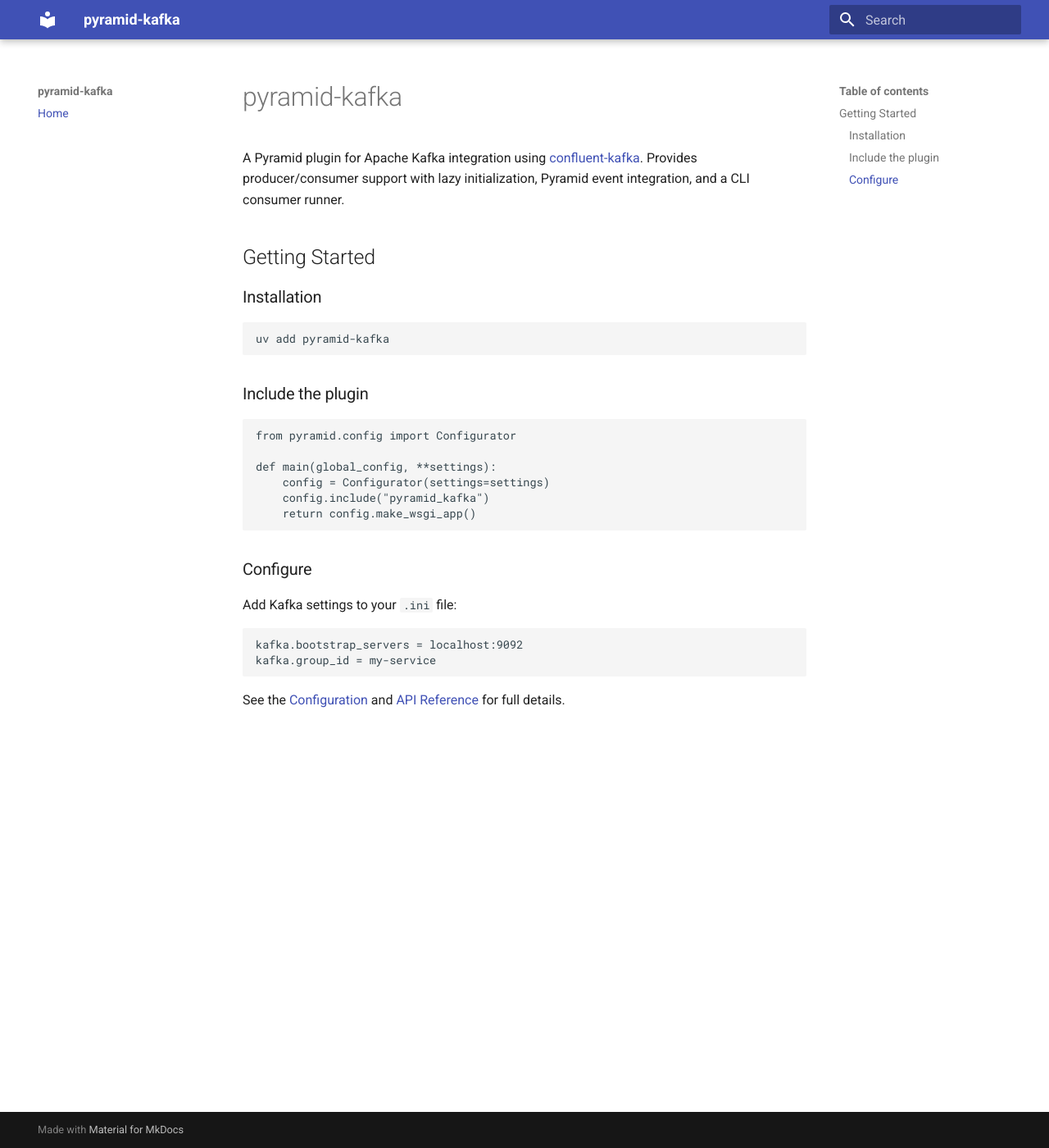
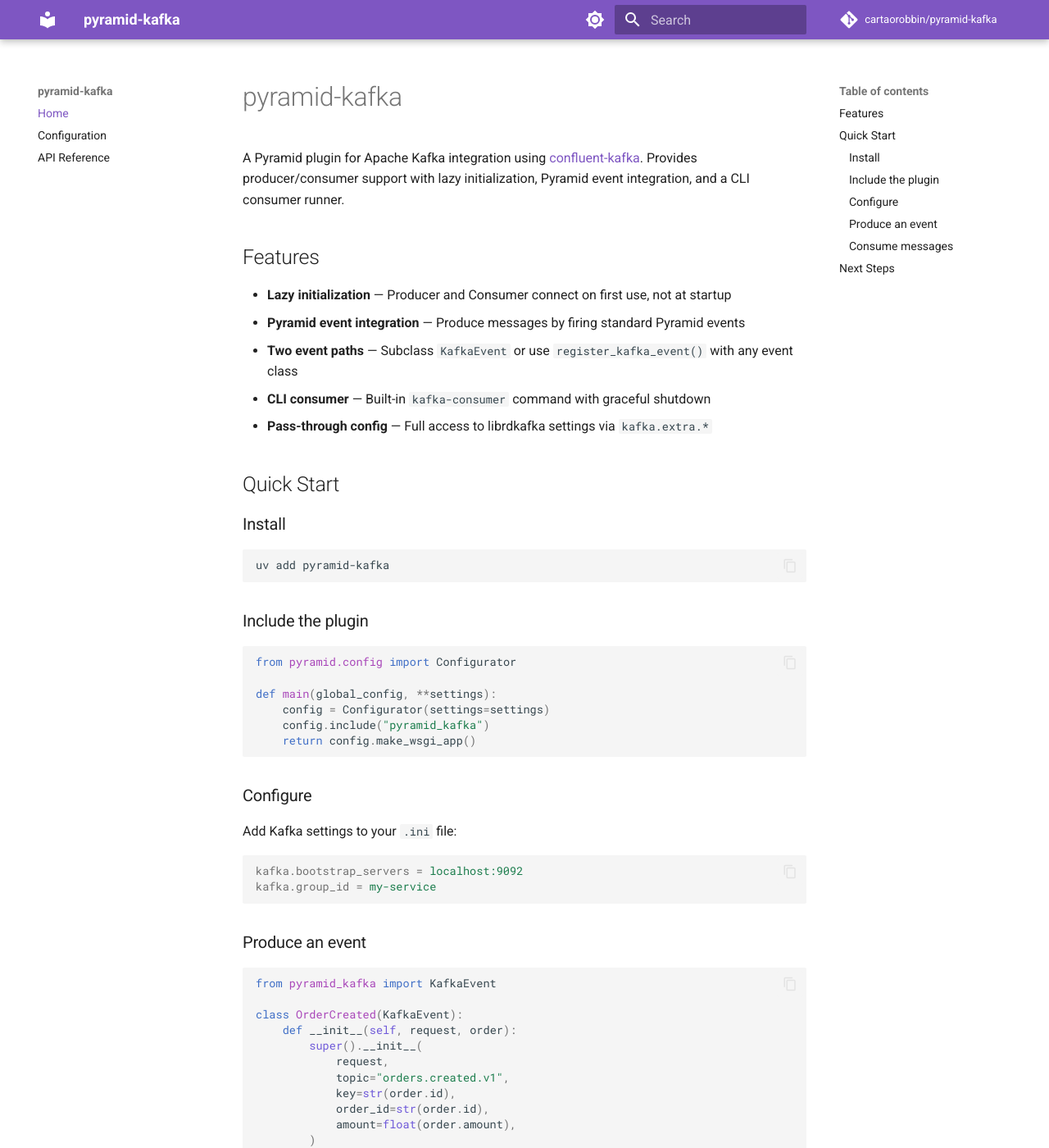
Before and after one commit to cartaorobbin/pyramid-kafka, an MkDocs documentation site: the page built from docs/index.md, in a window 1280 px wide and 1400 px high. Shown: the whole window at 82% size. Built offline with MkDocs 1.6.1 and Material for MkDocs 9.7.7, drawn with Linux system fonts in a browser that asks for light colours; comment, search, counter and statistics services are not loaded; some of the changed text lies outside the part shown.

Commit message:
feat: enhance documentation and configuration for pyramid-kafka
- Updated mkdocs.yml to include site description, repository details, and improved theme settings.
- Added API Reference and Configuration documentation files to provide comprehensive usage examples and settings guidance.
- Enhanced index.md with features overview and quick start instructions for producing and consuming messages.

This commit aims to improve the clarity and accessibility of the documentation for users integrating pyramid-kafka.

````diff
--- a/docs/index.md
+++ b/docs/index.md
@@ -2,9 +2,17 @@
 
 A Pyramid plugin for Apache Kafka integration using [confluent-kafka](https://github.com/confluentinc/confluent-kafka-python). Provides producer/consumer support with lazy initialization, Pyramid event integration, and a CLI consumer runner.
 
-## Getting Started
+## Features
 
-### Installation
+- **Lazy initialization** — Producer and Consumer connect on first use, not at startup
+- **Pyramid event integration** — Produce messages by firing standard Pyramid events
+- **Two event paths** — Subclass `KafkaEvent` or use `register_kafka_event()` with any event class
+- **CLI consumer** — Built-in `kafka-consumer` command with graceful shutdown
+- **Pass-through config** — Full access to librdkafka settings via `kafka.extra.*`
+
+## Quick Start
+
+### Install
 
 ```bash
 uv add pyramid-kafka
@@ -30,4 +38,31 @@
 kafka.group_id = my-service
 ```
 
-See the [Configuration](configuration.md) and [API Reference](api.md) for full details.
+### Produce an event
+
+```python
+from pyramid_kafka import KafkaEvent
+
+class OrderCreated(KafkaEvent):
+    def __init__(self, request, order):
+        super().__init__(
+            request,
+            topic="orders.created.v1",
+            key=str(order.id),
+            order_id=str(order.id),
+            amount=float(order.amount),
+        )
+
+request.registry.notify(OrderCreated(request, order))
+```
+
+### Consume messages
+
+```bash
+kafka-consumer development.ini
+```
+
+## Next Steps
+
+- [Configuration](configuration.md) — Full settings reference and examples
+- [API Reference](api.md) — `KafkaManager`, `KafkaEvent`, `register_kafka_event()`, and CLI details
--- a/mkdocs.yml
+++ b/mkdocs.yml
@@ -1,5 +1,43 @@
 site_name: pyramid-kafka
+site_description: A Pyramid plugin for Apache Kafka integration
+repo_url: https://github.com/cartaorobbin/pyramid-kafka
+repo_name: cartaorobbin/pyramid-kafka
+
 theme:
   name: material
+  palette:
+    - scheme: default
+      primary: deep purple
+      accent: amber
+      toggle:
+        icon: material/brightness-7
+        name: Switch to dark mode
+    - scheme: slate
+      primary: deep purple
+      accent: amber
+      toggle:
+        icon: material/brightness-4
+        name: Switch to light mode
+  features:
+    - content.code.copy
+    - navigation.instant
+    - navigation.sections
+    - navigation.top
+    - search.highlight
+    - search.suggest
+
+markdown_extensions:
+  - admonition
+  - pymdownx.highlight:
+      anchor_linenums: true
+  - pymdownx.superfences
+  - pymdownx.tabbed:
+      alternate_style: true
+  - tables
+  - toc:
+      permalink: true
+
 nav:
   - Home: index.md
+  - Configuration: configuration.md
+  - API Reference: api.md
````
Also changed, not shown: docs/api.md (added, +182 -0 lines), docs/configuration.md (added, +78 -0 lines), 1 other file.
